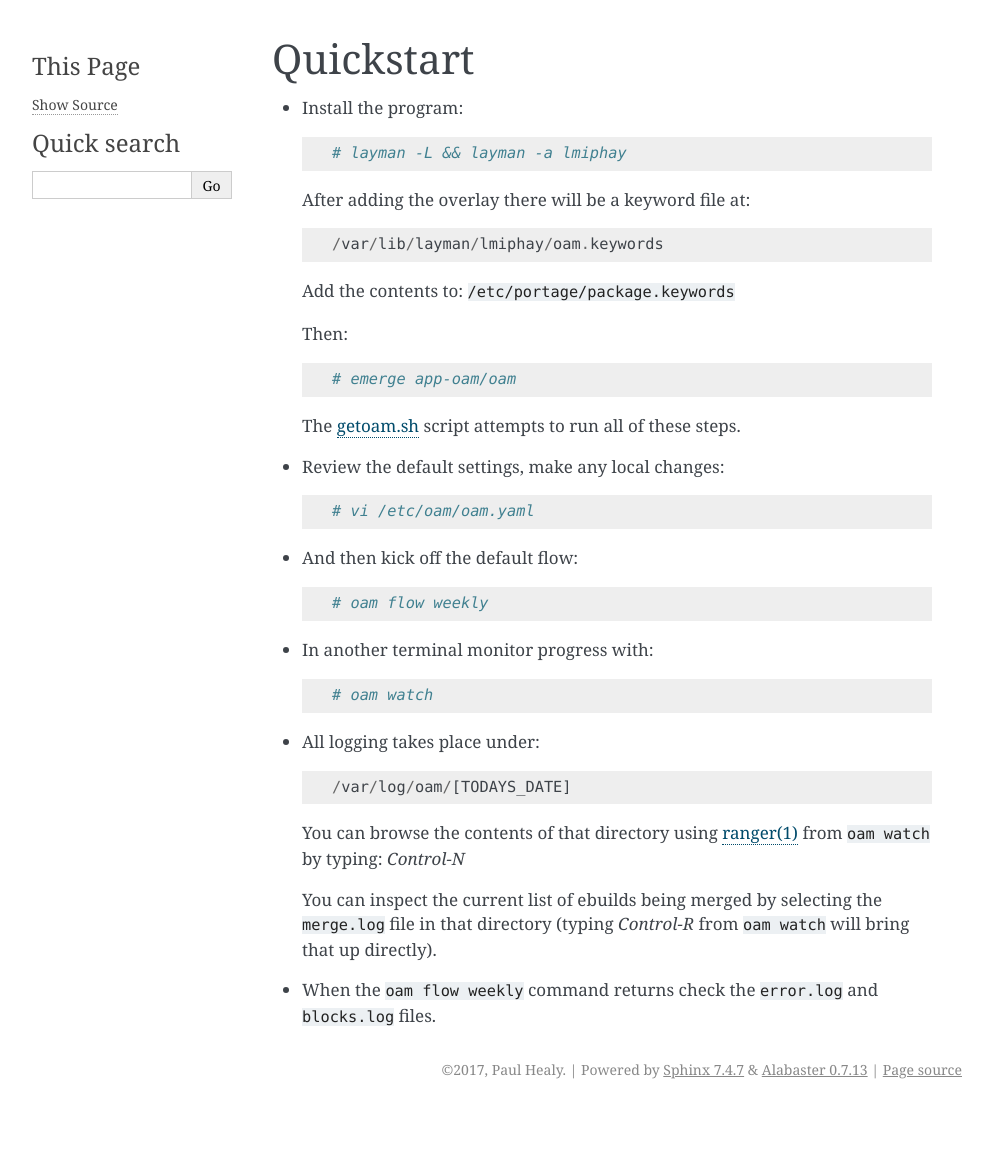
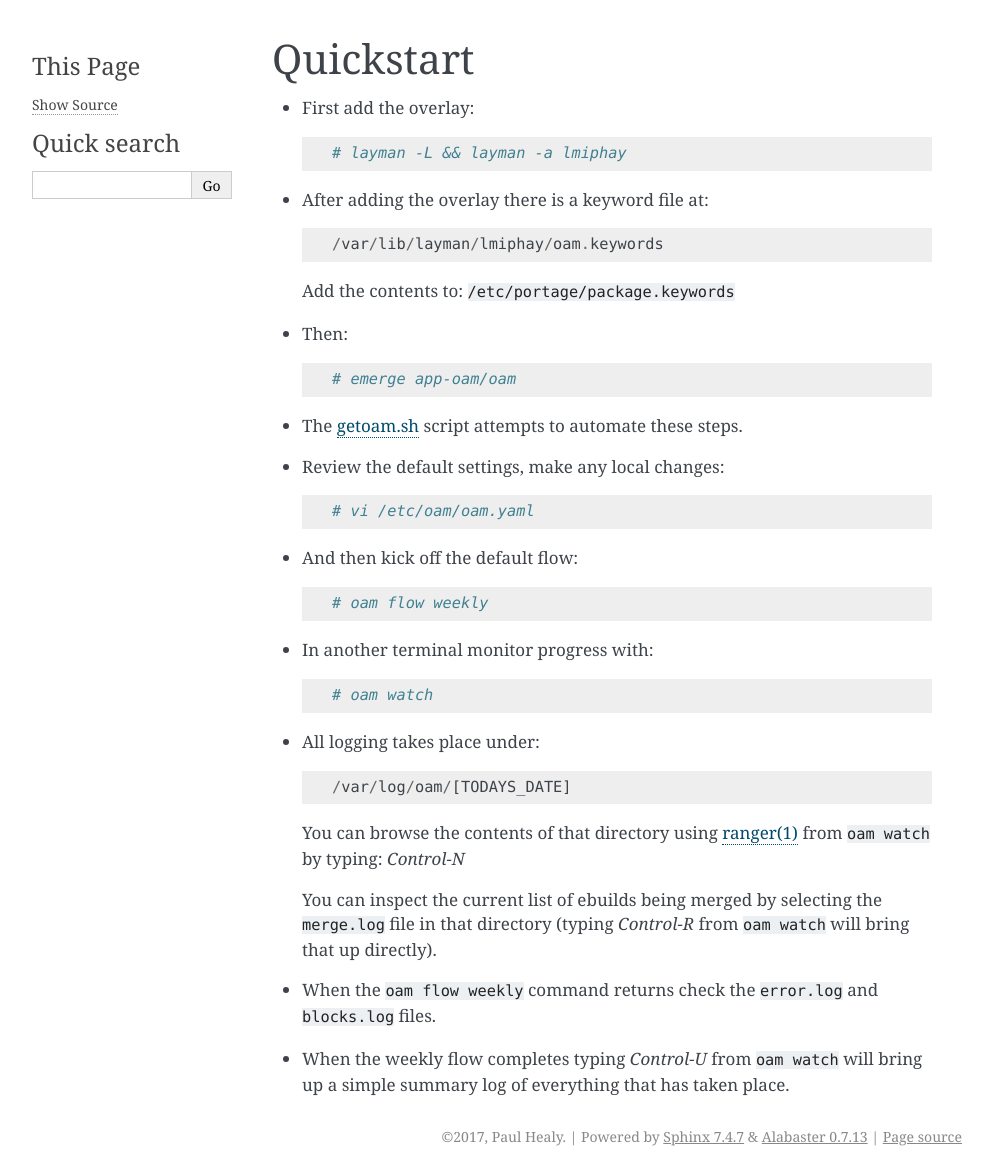
Before and after one commit to lmiphay/oam, a Sphinx documentation site: the page built from docs/source/quickstart.rst, in a window 1280 px wide. Shown: the whole page, without its empty margins (148-1141 px from the left). Built offline with Sphinx 7.4.7, drawn with Linux system fonts in a browser that asks for light colours; before the commit the page ends 1109 px from its top, so only the background shows below that.

Commit message:
rewording quick start intro

```diff
--- a/docs/source/quickstart.rst
+++ b/docs/source/quickstart.rst
@@ -2,21 +2,21 @@
 Quickstart
 ==========
 
-* Install the program::
+* First add the overlay::
 
     # layman -L && layman -a lmiphay
 
-  After adding the overlay there will be a keyword file at::
+* After adding the overlay there is a keyword file at::
 
     /var/lib/layman/lmiphay/oam.keywords
 
   Add the contents to: ``/etc/portage/package.keywords``
 
-  Then::
+* Then::
 
     # emerge app-oam/oam
 
-  The `getoam.sh <https://raw.githubusercontent.com/lmiphay/oam/master/bin/getoam.sh>`_ script attempts to run all of these steps.
+* The `getoam.sh <https://raw.githubusercontent.com/lmiphay/oam/master/bin/getoam.sh>`_ script attempts to automate these steps.
 
 * Review the default settings, make any local changes::
 
@@ -37,6 +37,10 @@ Quickstart
   You can browse the contents of that directory using `ranger(1) <http://ranger.nongnu.org/>`_
   from ``oam watch`` by typing: `Control-N`
 
-  You can inspect the current list of ebuilds being merged by selecting the ``merge.log`` file in that directory (typing `Control-R` from ``oam watch`` will bring that up directly).
+  You can inspect the current list of ebuilds being merged by selecting the ``merge.log`` file in
+  that directory (typing `Control-R` from ``oam watch`` will bring that up directly).
 
 * When the ``oam flow weekly`` command returns check the ``error.log`` and ``blocks.log`` files.
+
+* When the weekly flow completes typing `Control-U` from ``oam watch`` will bring up a simple summary
+  log of everything that has taken place.
```
